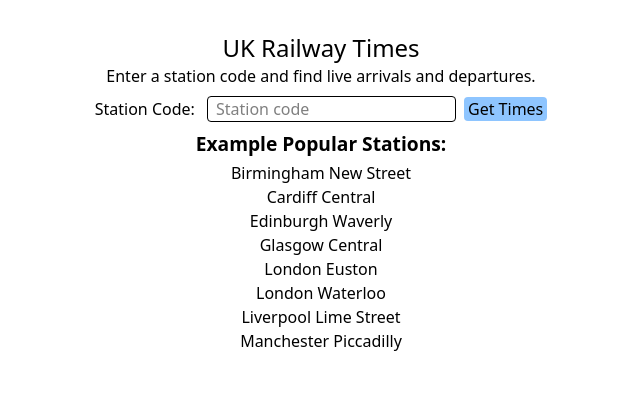
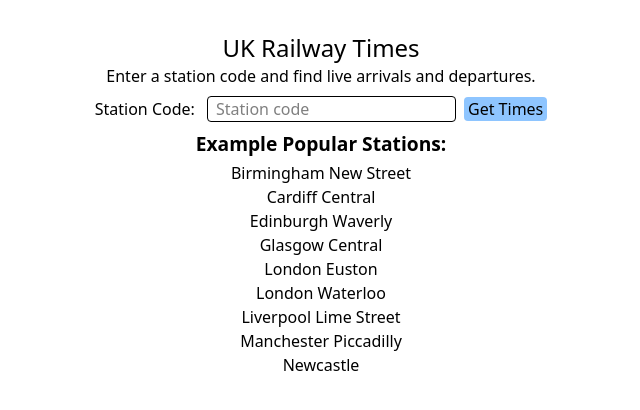
Before and after one commit to JackCo100/rail-times, a React (Vite) app in the folder client/: page / in a window 1280 px wide. Shown: the top 410 px of the page, without its empty margins (319-959 px from the left). Built offline with nearby package versions, Linux system fonts and the light colour scheme.

Commit message:
Add Newcastle link

```diff
--- a/client/src/App.jsx
+++ b/client/src/App.jsx
@@ -58,6 +58,7 @@ function App() {
             <li><a href="#" onClick={() => handleDefaultSelect("WAT")}>London Waterloo</a></li>
             <li><a href="#" onClick={() => handleDefaultSelect("LIV")}>Liverpool Lime Street</a></li>
             <li><a href="#" onClick={() => handleDefaultSelect("MAN")}>Manchester Piccadilly</a></li>
+            <li><a href="#" onClick={() => handleDefaultSelect("NCL")}>Newcastle</a></li>
           </ul>
         </div>
       }
```
